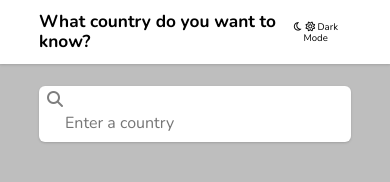
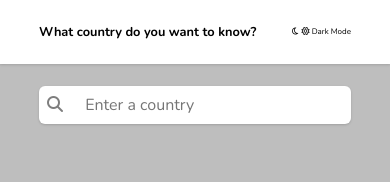
Before and after one commit to nicobonder/countryApi, a plain HTML site: page index.html in a window 390 px wide. Drawn offline with nearby package versions, Linux system fonts and the light colour scheme; no server answers.

Commit message:
small details corrected

```diff
--- a/css/country.css
+++ b/css/country.css
@@ -41,3 +41,26 @@ body{
     font-size: 1.1rem;
     margin: 0.7rem 0;
 }
+
+@media (max-width: 480px){
+    .navbar-content{
+      font-size: 0.5rem;
+    }
+
+    .form-search{
+      width: 100%;
+      margin-bottom: 0.5rem;
+    }
+
+    .form-search input{
+      width: 80%;
+    }
+
+    .btn-dark-mode{
+      padding: 0;
+    }
+
+    h1{
+      font-size: 0.8rem;
+    }
+  }
--- a/css/style.css
+++ b/css/style.css
@@ -113,6 +113,7 @@ body.dark-mode{
   display: grid;
   grid-template-columns: repeat(4, minmax(0, 1fr));
   gap: 2rem;
+  margin-bottom: 1rem;
 }
 
 .card {
@@ -183,7 +184,27 @@ body.dark-mode{
     grid-template-columns: repeat(1, minmax(0, 1fr));
     gap: 2rem;
   }
+}
 
+@media (max-width: 480px){
+  .navbar-content{
+    font-size: 0.5rem;
+  }
 
+  .form-search{
+    width: 100%;
+    margin-bottom: 0.5rem;
+  }
 
+  .form-search input{
+    width: 80%;
+  }
+
+  .btn-dark-mode{
+    padding: 0;
+  }
+
+  h1{
+    font-size: 0.8rem;
+  }
 }
```
Also changed, not shown: css/normalize.css.
